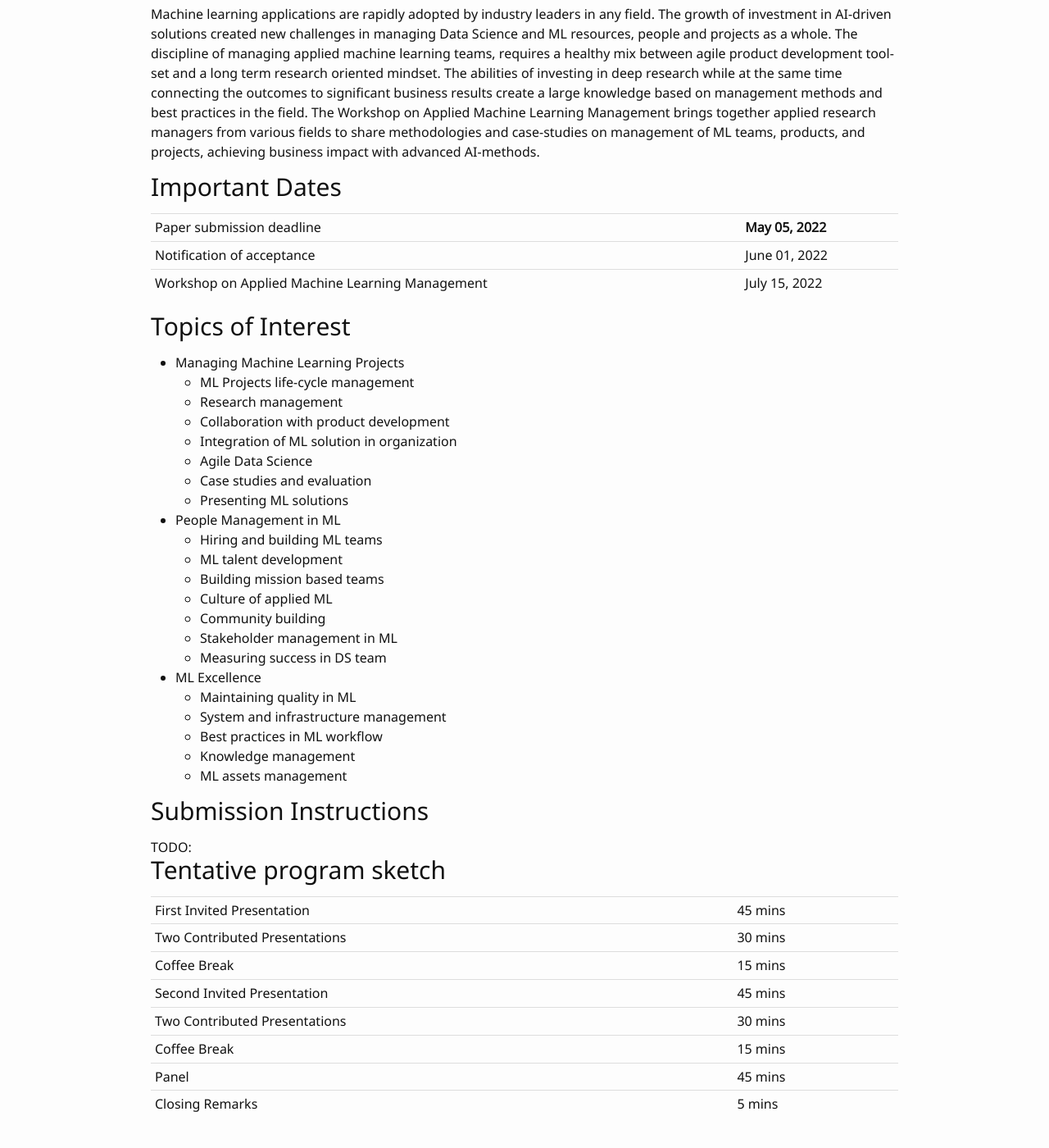
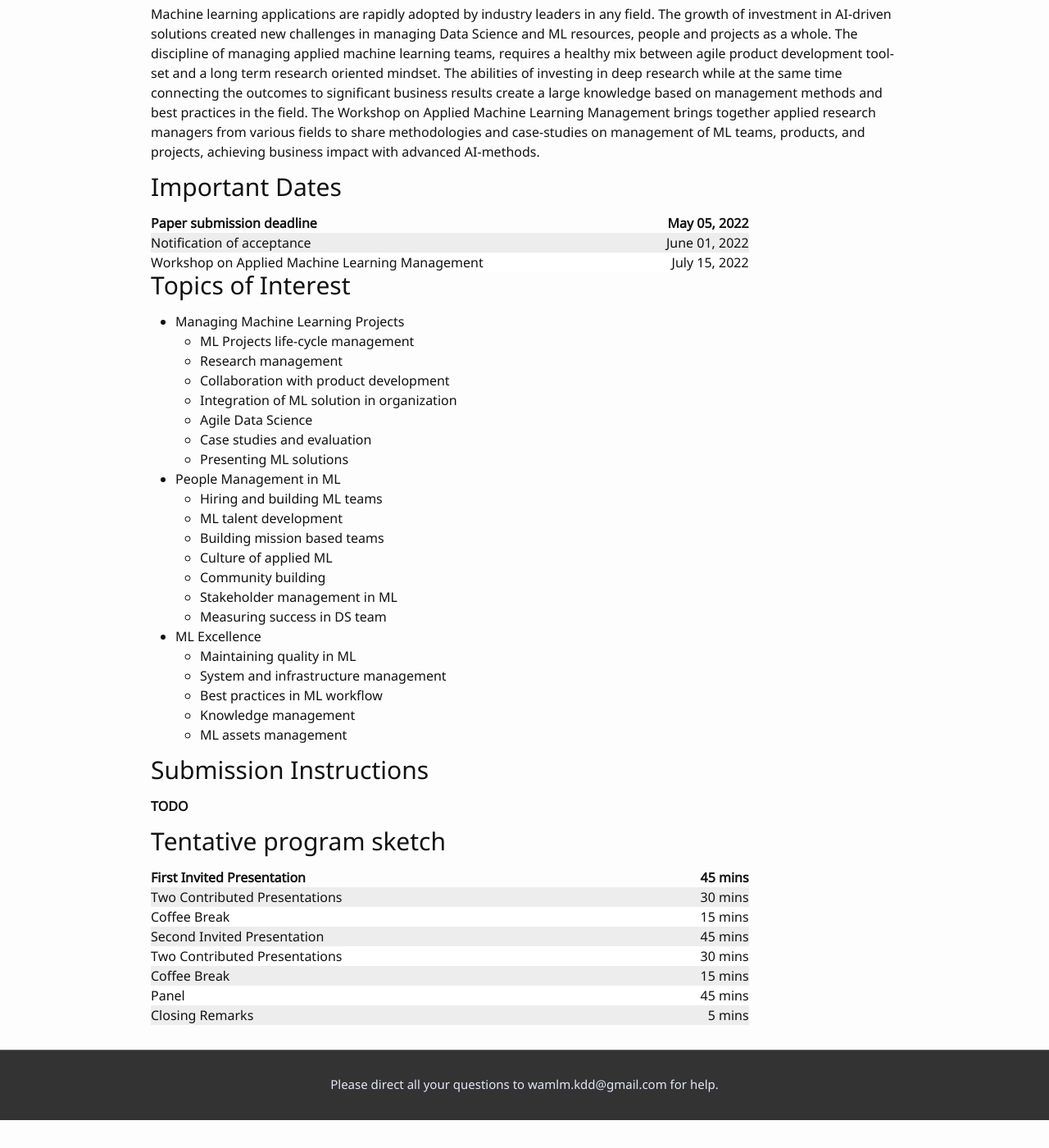
Before and after one commit to wamlm-kdd/wamlm, a Jekyll site: the page built from index.md, in a window 1280 px wide and 1400 px high, scrolled down 585 px. Shown: the whole window at 82% size. Built offline with Jekyll 4.4.1, drawn with Linux system fonts in a browser that asks for light colours; our own code applies the rules of GitHub Pages for plain Markdown files; after the commit the page ends 1951 px from its top, so only the background shows below that.

Commit message:
Move to Markdown

```diff
--- a/css/main.scss
+++ b/css/main.scss
@@ -10,11 +10,29 @@
 $headings-color: #111;
 $background-color: #fdfdfd !default;
 
-div {
+.div_main {
   width: 80%;
   text-align: left;
   margin: auto;
 }
+
+.beauty_table {
+  width: 100%;
+}
+.beauty_table table {
+  width: 80%;
+}
+.beauty_table tr {
+  word-wrap: break-word;
+  text-align: center;
+}
+
+.beauty_table td {
+  word-wrap: break-word;
+  text-align: left;
+}
+.beauty_table tbody:nth-child(odd) { background: 	white; }
+.beauty_table tbody:nth-child(even) { background: 	#ededed; }
 
 /* font base */
 @font-face {
--- a/index.md
+++ b/index.md
@@ -1,101 +1,70 @@
 <img width="100%" src="images/background.jpeg"/>
-<section>
   <div class="container">
-    <div>
-      <h2> Overview </h2>
-      <p>
-        Machine learning applications are rapidly adopted by industry leaders in any field. The growth of investment in AI-driven solutions created new challenges in managing Data Science and ML resources, people and projects as a whole. The discipline of managing applied machine learning teams, requires a healthy mix between agile product development tool-set and a long term research oriented mindset.  The abilities of investing in deep research while at the same time connecting the outcomes to significant business results create a large knowledge based on management methods and best practices in the field. The Workshop on Applied Machine Learning Management brings together applied research managers from various fields to share methodologies and case-studies on management of ML teams, products, and projects, achieving business impact with advanced AI-methods.
-      </p>
-      <h2> Important Dates </h2>
-        <table class="table table-condensed">
-          <tbody>
-            <tr>
-              <td>Paper submission deadline</td>
-              <td><b>May 05, 2022</b></td>
-            </tr>
-            <tr>
-              <td>Notification of acceptance</td>
-              <td>June 01, 2022</td>
-            </tr>
-             <tr>
-              <td>Workshop on Applied Machine Learning Management           </td>
-              <td>July 15, 2022</td>
-            </tr>
-          </tbody>
-        </table>
-      <h2> Topics of Interest</h2>
-        <ul>
-          <li> Managing Machine Learning Projects
-            <ul>
-              <li> ML Projects life-cycle management </li>
-              <li> Research management </li>
-              <li> Collaboration with product development </li>
-              <li> Integration of ML solution in organization </li>
-              <li> Agile Data Science </li>
-              <li> Case studies and evaluation </li>
-              <li> Presenting ML solutions </li>
-            </ul>
-          </li>
-          <li> People Management in ML
-            <ul>
-              <li> Hiring and building ML teams </li>
-              <li> ML talent development </li>
-              <li> Building mission based teams </li>
-              <li> Culture of applied ML </li>
-              <li> Community building </li>
-              <li> Stakeholder management in ML </li>
-              <li> Measuring success in DS team </li>
-            </ul>
-          </li>
-          <li> ML Excellence
-            <ul>
-              <li> Maintaining quality in ML </li>
-              <li> System and infrastructure management </li>
-              <li> Best practices in ML workflow </li>
-              <li> Knowledge management </li>
-              <li> ML assets management </li>
-            </ul>
-          </li>
-        </ul>
-      <h2> Submission Instructions </h2>
-      TODO:
-      <h2> Tentative program sketch </h2>
-      <table class="table table-condensed">
-          <tbody>
-            <tr>
-              <td>First Invited Presentation</td>
-              <td>45 mins</td>
-            </tr>
-            <tr>
-              <td>Two Contributed Presentations</td>
-              <td>30 mins</td>
-            </tr>
-             <tr>
-              <td>Coffee Break</td>
-              <td>15 mins</td>
-            </tr>
-            <tr>
-             <td>Second Invited Presentation</td>
-             <td>45 mins</td>
-           </tr>
-           <tr>
-             <td>Two Contributed Presentations</td>
-             <td>30 mins</td>
-           </tr>
-            <tr>
-             <td>Coffee Break</td>
-             <td>15 mins</td>
-           </tr>
-           <tr>
-            <td>Panel</td>
-            <td>45 mins</td>
-          </tr>
-          <tr>
-           <td>Closing Remarks</td>
-           <td>5 mins</td>
-         </tr>
-          </tbody>
-      </table>
-    </div>
-  </div>
-</section>
+<div markdown="1" class="div_main">
+## Overview
+Machine learning applications are rapidly adopted by industry leaders in any field. The growth of investment in AI-driven solutions created new challenges in managing Data Science and ML resources, people and projects as a whole. The discipline of managing applied machine learning teams, requires a healthy mix between agile product development tool-set and a long term research oriented mindset.  The abilities of investing in deep research while at the same time connecting the outcomes to significant business results create a large knowledge based on management methods and best practices in the field. The Workshop on Applied Machine Learning Management brings together applied research managers from various fields to share methodologies and case-studies on management of ML teams, products, and projects, achieving business impact with advanced AI-methods.
+
+## Important Dates
+<div markdown="1" class="beauty_table">
+
+|:--- |---:|
+| Paper submission deadline | **May 05, 2022** |
+|:---|---:|
+| Notification of acceptance | June 01, 2022 |
+|:---|---:|
+| Workshop on Applied Machine Learning Management    | July 15, 2022 |
+
+</div>
+
+## Topics of Interest
+
+- Managing Machine Learning Projects
+  - ML Projects life-cycle management
+  - Research management
+  - Collaboration with product development
+  - Integration of ML solution in organization
+  - Agile Data Science
+  - Case studies and evaluation
+  - Presenting ML solutions
+- People Management in ML
+  - Hiring and building ML teams
+  - ML talent development
+  - Building mission based teams
+  - Culture of applied ML
+  - Community building
+  - Stakeholder management in ML
+  - Measuring success in DS team
+- ML Excellence
+  - Maintaining quality in ML
+  - System and infrastructure management
+  - Best practices in ML workflow
+  - Knowledge management
+  - ML assets management
+
+
+## Submission Instructions
+**TODO**
+
+## Tentative program sketch
+<div markdown="1" class="beauty_table">
+
+|:--- |---:|
+| First Invited Presentation | 45 mins |
+|:---|---:|
+| Two Contributed Presentations | 30 mins |
+|:---|---:|
+| Coffee Break | 15 mins |
+|:---|---:|
+| Second Invited Presentation| 45 mins |
+|:---|---:|
+| Two Contributed Presentations | 30 mins |
+|:---|---:|
+| Coffee Break | 15 mins |
+|:---|---:|
+| Panel | 45 mins |
+|:---|---:|
+| Closing Remarks | 5 mins |
+
+</div>
+</div>
+</div>
```
